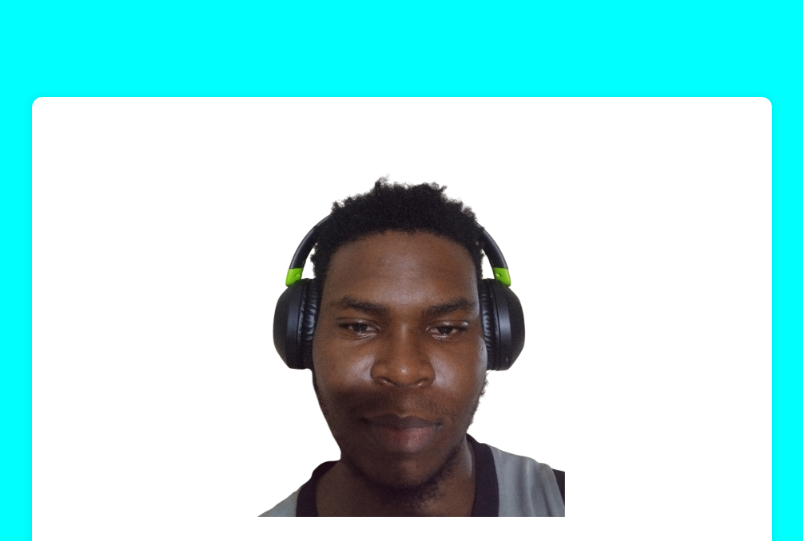
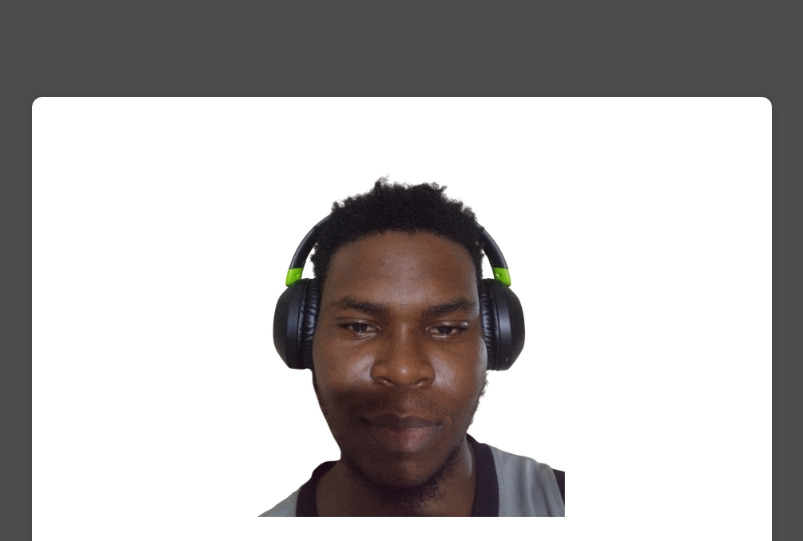
Before and after one commit to Moluno-xiii/hng-task-0, a plain HTML site: page index.html in a window 1280 px wide. Shown: the top 541 px of the page, without its empty margins (238-1041 px from the left). Drawn offline with Linux system fonts and the light colour scheme.

```diff
--- a/style.css
+++ b/style.css
@@ -11,9 +11,9 @@ body {
   flex-direction: column;
   align-items: center;
   justify-content: center;
-  background-color: cyan;
+  background-color: rgba(26, 25, 25, 0.777);
   /* background-color: #005d47; */
-  color: cyan;
+  color: rgba(26, 25, 25, 0.777);
   /* color: #005d47; */
 }
 
```
